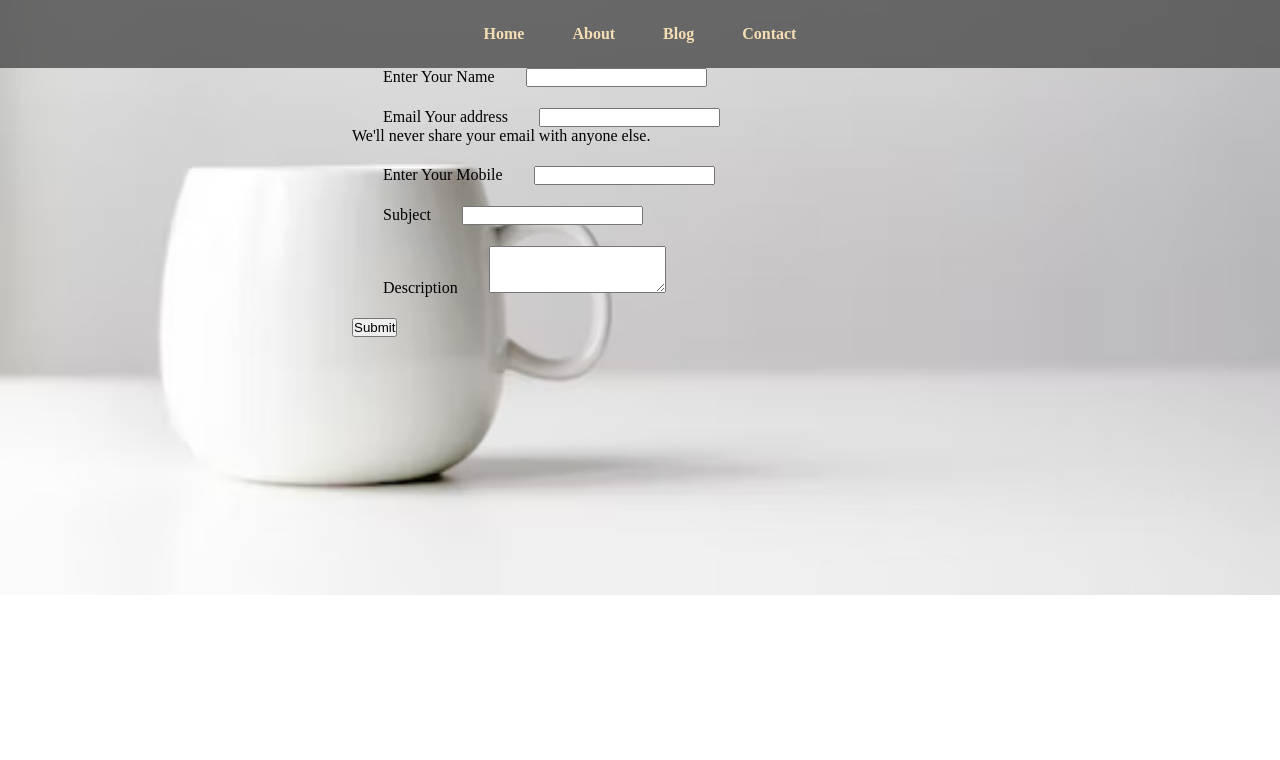
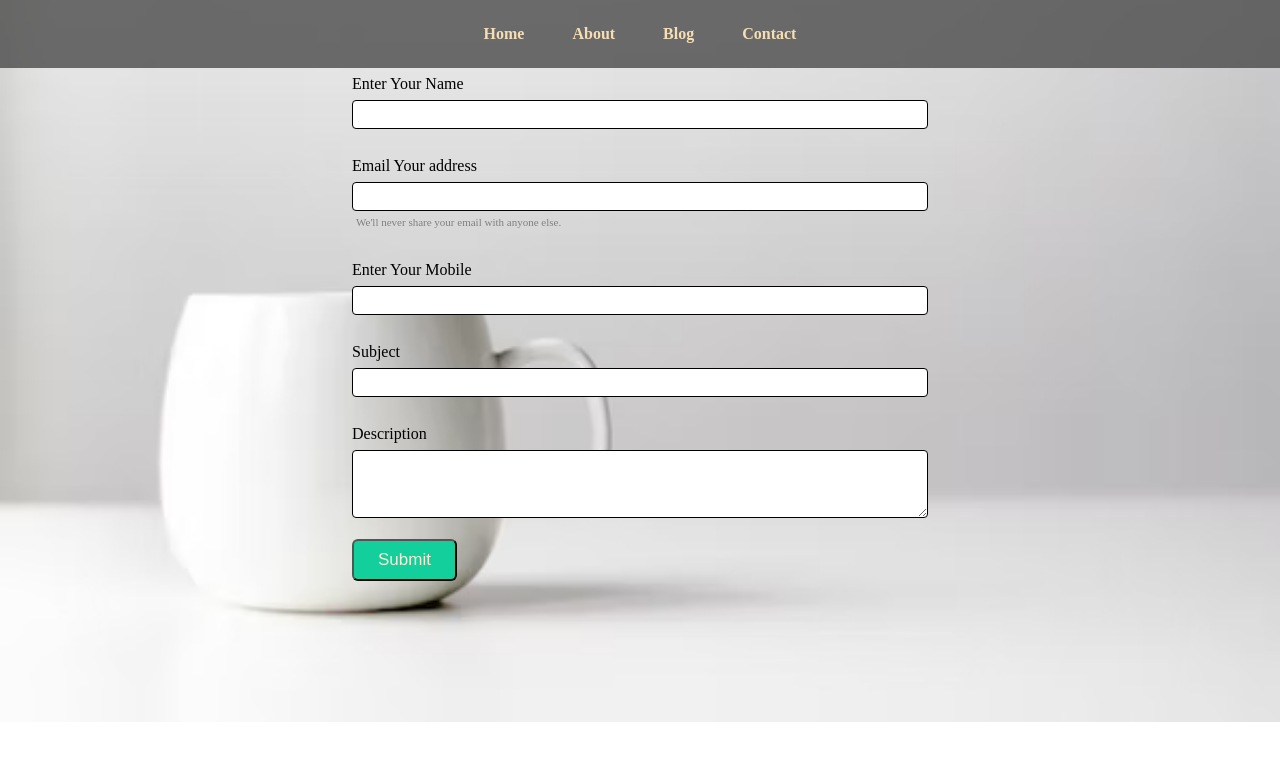
Before and after one commit to IshanEnrique/NEXT_JS_STUDY, a Next.js app in the folder hunting-coder/: page /contact in a window 1280 px wide. Shown: the top 760 px of the page. Built offline with nearby package versions, Linux system fonts and the light colour scheme.

Commit message:
CSS corrections

```diff
--- a/hunting-coder/pages/contact.js
+++ b/hunting-coder/pages/contact.js
@@ -41,26 +41,26 @@ const Contact = () => {
       <form onSubmit={handleSubmit}>
         <div className={styles.mb3}>
           <label htmlFor="name" className={styles.formLabel}>Enter Your Name</label>
-          <input type="text" className="form-control" value={contact.name} onChange={handleOnChange} id="name" name='name' />
+          <input type="text" className={styles.input} value={contact.name} onChange={handleOnChange} id="name" name='name' />
         </div>
         <div className={styles.mb3}>
           <label htmlFor="email" className={styles.formLabel}>Email Your address</label>
-          <input type="email" className="form-control"  value={contact.email} onChange={handleOnChange} id="email" name='email' aria-describedby="emailHelp" />
-          <div id="emailHelp" className="form-text">We'll never share your email with anyone else.</div>
+          <input type="email" className={styles.input}  value={contact.email} onChange={handleOnChange} id="email" name='email' aria-describedby="emailHelp" />
+          <div id="emailHelp" className={styles.formText}>We'll never share your email with anyone else.</div>
         </div>
         <div className={styles.mb3}>
           <label htmlFor="mobile" className={styles.formLabel}>Enter Your Mobile</label>
-          <input type="phone" className="form-control"  value={contact.mobile} onChange={handleOnChange} id="mobile" name='mobile' />
+          <input type="phone" className={styles.input}  value={contact.mobile} onChange={handleOnChange} id="mobile" name='mobile' />
         </div>
         <div className={styles.mb3}>
           <label htmlFor="subject" className={styles.formLabel}>Subject</label>
-          <input type="text" className="form-control"  value={contact.subject} onChange={handleOnChange} id="subject" name='subject' />
+          <input type="text" className={styles.input}  value={contact.subject} onChange={handleOnChange} id="subject" name='subject' />
         </div>
         <div className={styles.mb3}>
           <label htmlFor="description" className={styles.formLabel}>Description</label>
-          <textarea className="form-control"  value={contact.description} onChange={handleOnChange} id="description" name='description' rows="3" />
+          <textarea className={styles.input}  value={contact.description} onChange={handleOnChange} id="description" name='description' rows="3" />
         </div>
-        <button type="submit" className="btn btn-primary">Submit</button>
+        <button  type="submit" className={styles.btn}>Submit</button>
       </form>
     </div>
   )
--- a/hunting-coder/styles/Contact.module.css
+++ b/hunting-coder/styles/Contact.module.css
@@ -5,8 +5,33 @@
 
 .mb3{
     margin-bottom: 21px;
+    display: flex;
+    flex-direction: column;
 }
 
 .formLabel{
-    margin: 0px 31px;
+    padding: 7px 0;
 }
+
+.input{
+    padding: 3px;
+    font-size: 18px;
+    border-radius: 4px;
+    border: 1px solid black;
+}
+
+.formText{
+    font-size: 11px;
+    color: gray;
+    padding: 5px 4px;
+}
+
+.btn{
+    color: antiquewhite;;
+    background-color: #12cf9b;
+    padding: 9px 24px;
+    cursor: pointer;
+    border-radius: 6px;
+    font-size: 17px;
+    margin-bottom: 9px;
+}
```
Also changed, not shown: hunting-coder/contactdata/contactDetails.json (+52 -1 lines).
